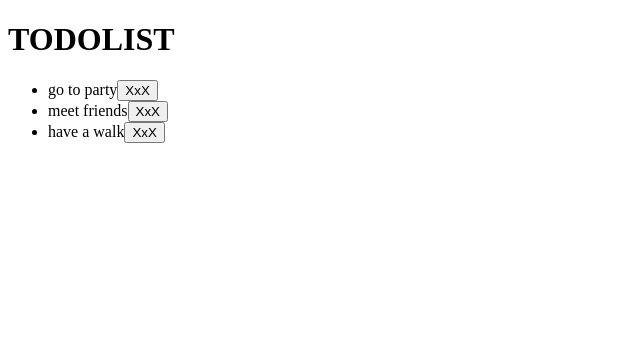
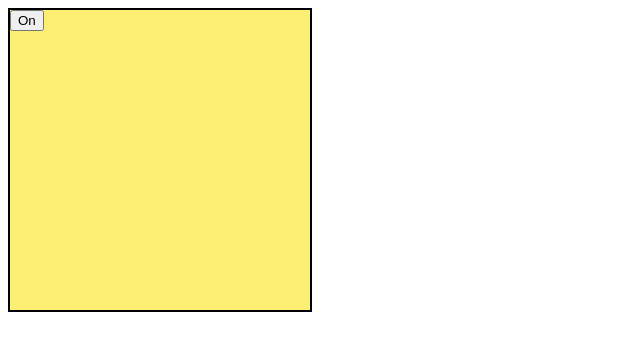
Before and after one commit to Vantuzs/test-cra, a React (Create React App) app: page / in a window 1280 px wide. Shown: the top 350 px of the page, without its empty margins (0-640 px from the left). Built offline with nearby package versions, Linux system fonts and the light colour scheme.

Commit message:
Child to Parent

```diff
--- /dev/null
+++ b/src/components/Scene/Scene.js
@@ -0,0 +1,32 @@
+import React from "react";
+import Toggler from "./Toggler";
+import "./style.css"
+
+class Scene extends React.Component {
+    constructor(props){
+        super(props)
+
+        this.state = {
+            isLight: true
+        }
+    }
+
+    toggleScene(){
+        this.setState({
+            isLight: !this.state.isLight
+        })
+    }
+
+
+    render(){
+        const {isLight} = this.state
+
+        return (
+            <div className={isLight ? "scene-on": "scene-off"}>
+                <Toggler changeParentState={() => {this.toggleScene()}} />
+            </div>
+        )
+    }
+}
+
+export default Scene;
--- /dev/null
+++ b/src/components/Scene/Toggler.js
@@ -0,0 +1,27 @@
+import React from "react";
+
+class Toggler extends React.Component{
+    constructor(props){
+        super(props)
+
+        this.state = {
+            isOn: true
+        }
+    }
+
+    clickHandler(){
+        this.setState({
+            isOn: !this.state.isOn
+        });
+
+        this.props.changeParentState(this.state.isOn);
+    }
+
+    render(){
+        return (
+            <button onClick={()=> {this.clickHandler()}}>{this.state.isOn ? 'On':'Off'}</button>
+        )
+    }
+}
+
+export default Toggler;
--- /dev/null
+++ b/src/components/Scene/style.css
@@ -0,0 +1,13 @@
+.scene-on{
+    width: 300px;
+    height: 300px;
+    border: 2px solid black;
+    background-color: rgb(252, 238, 114);;
+}
+
+.scene-off{
+    width: 300px;
+    height: 300px;
+    border: 2px solid black;
+    background-color: grey;
+}
--- a/src/index.js
+++ b/src/index.js
@@ -1,10 +1,10 @@
 import React from 'react';
 import ReactDOM from 'react-dom/client';
 // import AlohaDashboard from './components/AlohaDashboard/AlohaDashboards';
-import TodoList from './components/TodoList/TodoList';
+// import TodoList from './components/TodoList/TodoList';
+import Scene from './components/Scene/Scene';
 
 const root = ReactDOM.createRoot(document.getElementById('root'));
 root.render(
-  <TodoList/>,
-  // <TodoList/>
+  <Scene/>
 );
```
